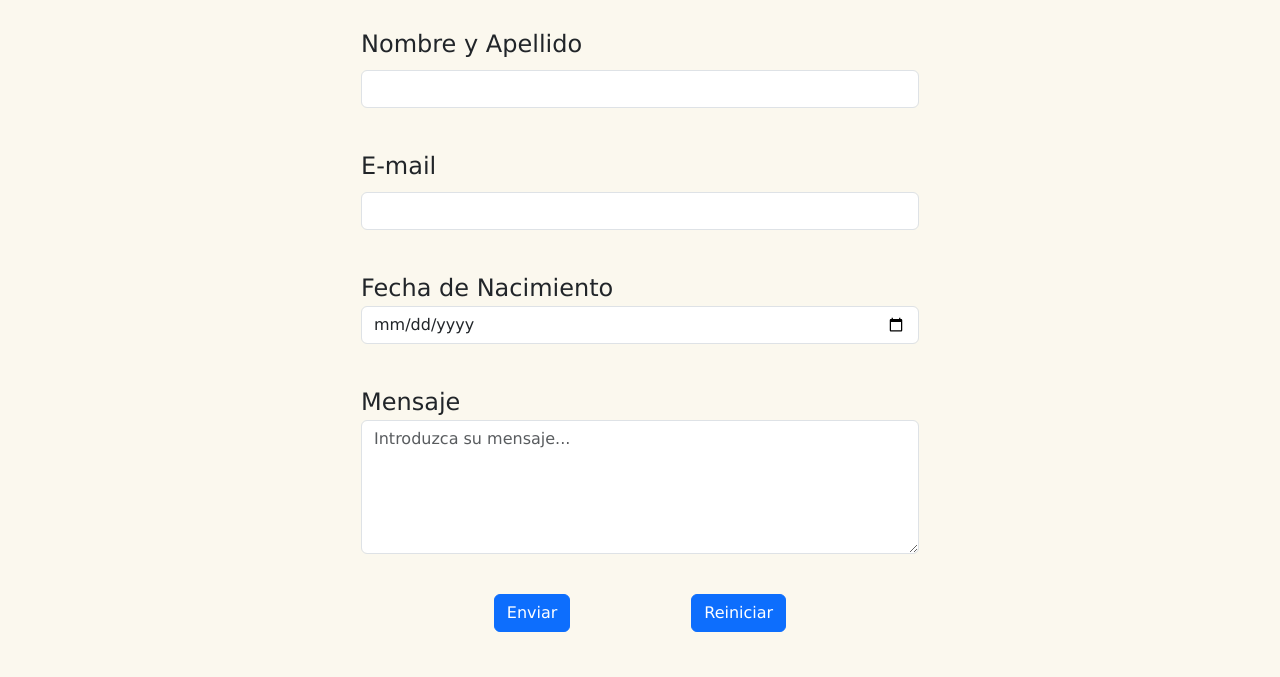
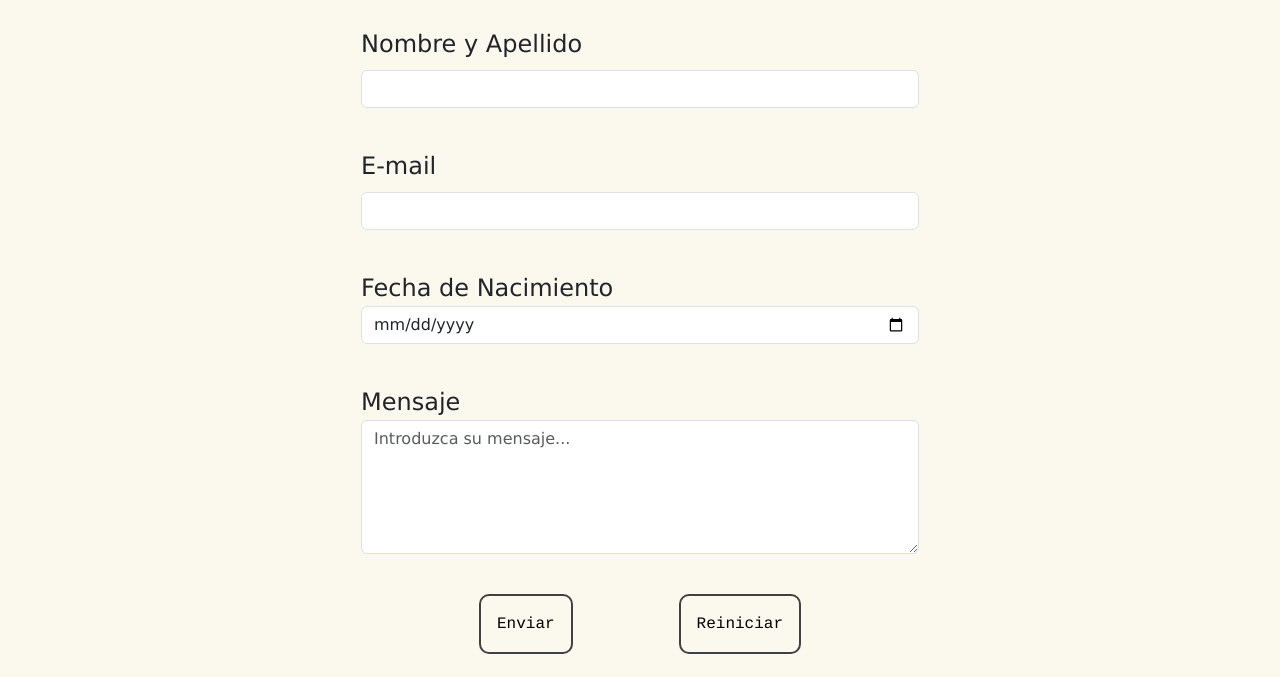
Before and after one commit to andymedina1/pruebas, a plain HTML site: page pages/contacto.html in a window 1280 px wide. Shown: the part 226-903 px from the top of the page. Drawn offline with nearby package versions, Linux system fonts and the light colour scheme.

Commit message:
Bug fixes

```diff
--- a/css/estilos.css
+++ b/css/estilos.css
@@ -142,6 +142,7 @@ footer p {
 .index.button:hover {
   background-color: #ffa42c;
   color: aliceblue;
+  transition: color .15s ease-in-out,background-color .15s ease-in-out,border-color .15s ease-in-out;
 }
 
 .index.button a {
@@ -401,6 +402,21 @@ form>.name {
   left: 175px;
 }
 
+.contacto.button {
+  padding: 1em;
+  border: solid 2px #414143;
+  border-radius: 10px;
+  font-size: medium;
+  background-color: #fbf8ee;
+  font-family: 'Cousine', monospace;
+  cursor: pointer;
+}
+
+.contacto.button:hover {
+  background-color: #ffa42c;
+  color: aliceblue;
+  transition: color .15s ease-in-out,background-color .15s ease-in-out,border-color .15s ease-in-out;
+}
 
 /* Estilos de página Nosotros */
 
--- a/pages/contacto.html
+++ b/pages/contacto.html
@@ -83,8 +83,8 @@
           <textarea class="form-control" name="mensaje" id="mensaje" cols="41" rows="5" placeholder="Introduzca su mensaje..."></textarea>
         </div>
         <div class="container d-flex justify-content-evenly">
-          <button type="submit" class="btn btn-primary">Enviar</button>
-          <button type="reset" class="btn btn-primary">Reiniciar</button>
+          <button type="submit" class="contacto button">Enviar</button>
+          <button type="reset" class="contacto button">Reiniciar</button>
         </div>
       </form>
     </div>
```
